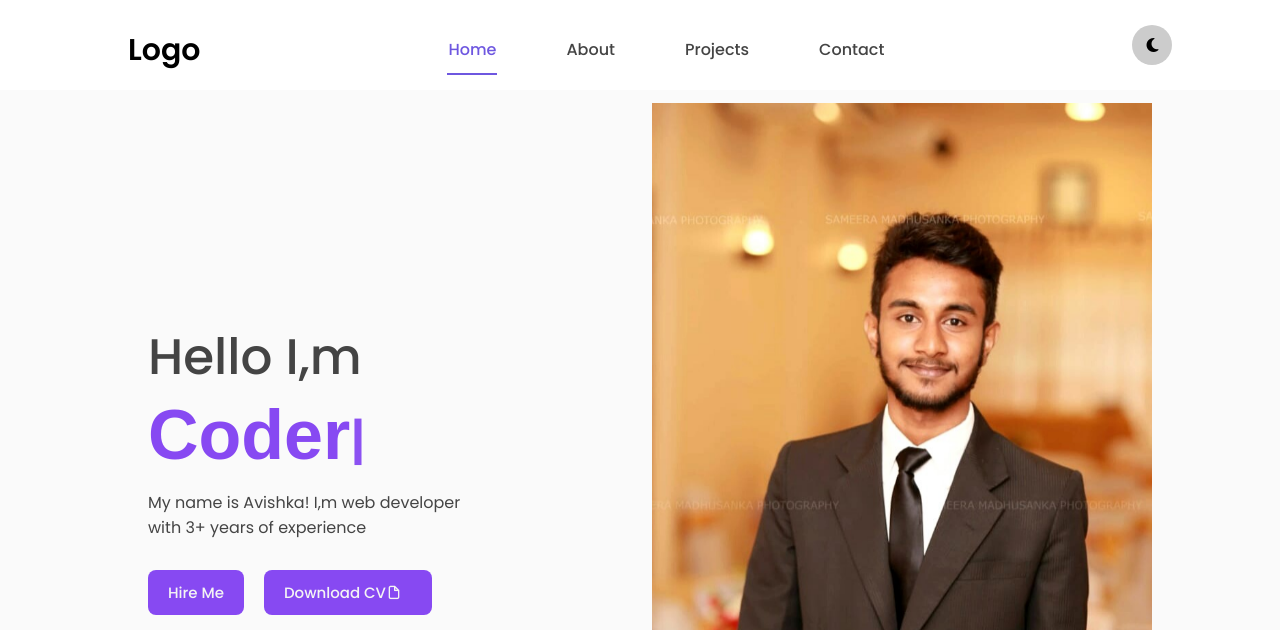
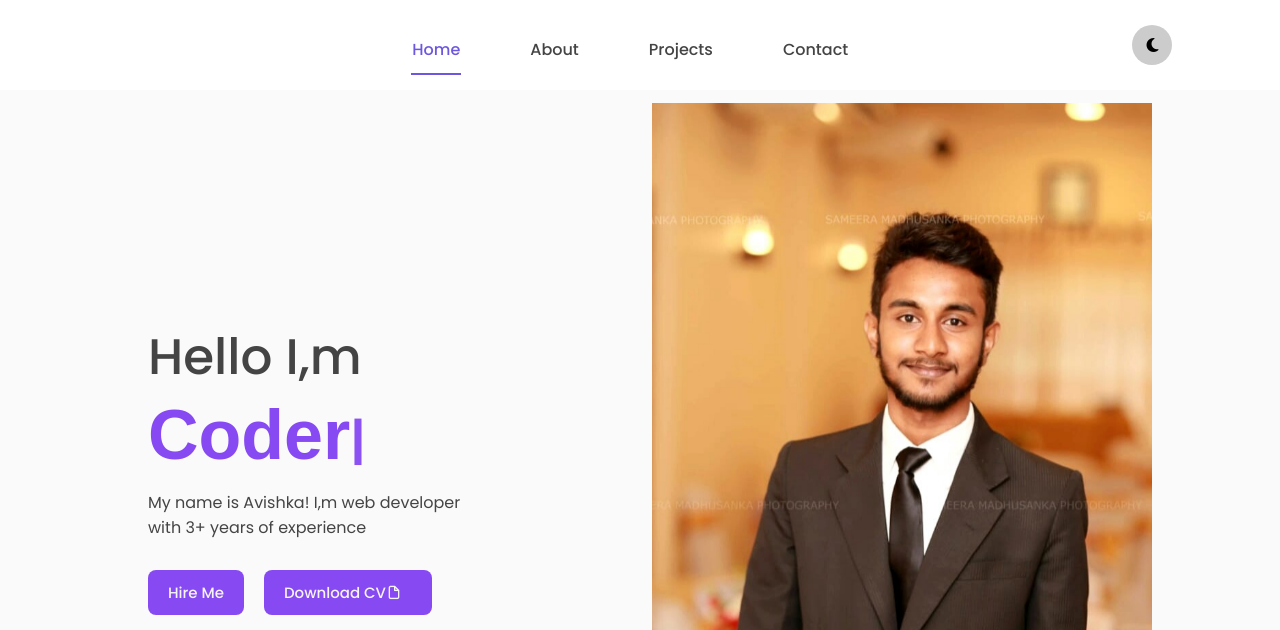
Before and after one commit to AvishkaRodrigooo/AvishkaRodrigo, a plain HTML site: page index.html in a window 1280 px wide. Shown: the top 630 px of the page. Drawn offline with nearby package versions, Linux system fonts and the light colour scheme; a web font is replaced by a local one.

Commit message:
Update index.html

```diff
--- a/index.html
+++ b/index.html
@@ -15,7 +15,7 @@
     <div class="container">
         <nav id="header">
             <div class="nav-logo">
-                <p class="nav-name">Logo</p>
+                <p class="nav-name"></p>
             </div>
             <div class="nav-menu" id ="myNavMenu">
                 <ul class="nav_menu_list">
```
